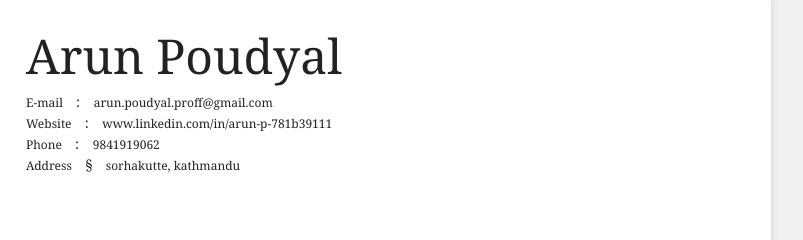
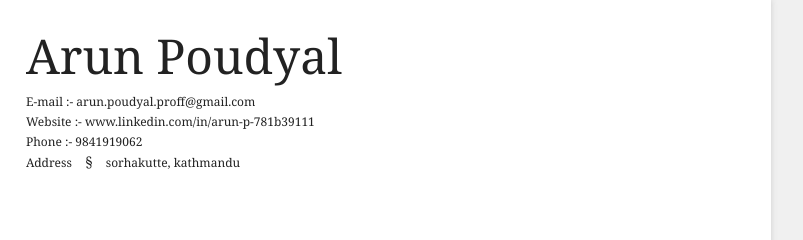
Before and after one commit to Arungit101/linux_presentation, a website: page sampleCV.html in a window 1280 px wide. Shown: the top 240 px of the page, 354-1157 px from the left. Drawn offline with Linux system fonts and the light colour scheme.

Commit message:
updateed cvss

```diff
--- a/Sample_CV.html
+++ b/sampleCV.html
@@ -193,11 +193,11 @@
 	<div class="basic-info section">
 		<div class="set">
 						<p class="email">
-											E-mail <span class="dot"> : </span> arun.poudyal.proff@gmail.com<br />
+											E-mail :- arun.poudyal.proff@gmail.com<br />
 
-											Website <span class="dot"> : </span> www.linkedin.com/in/arun-p-781b39111<br />
+											Website :- www.linkedin.com/in/arun-p-781b39111<br />
 
-											Phone <span class="dot"> : </span> 9841919062<br />
+											Phone :- 9841919062<br />
 									</p>
 
 							<p class="address">
```
